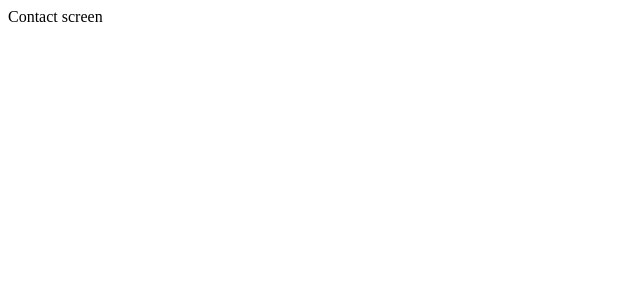
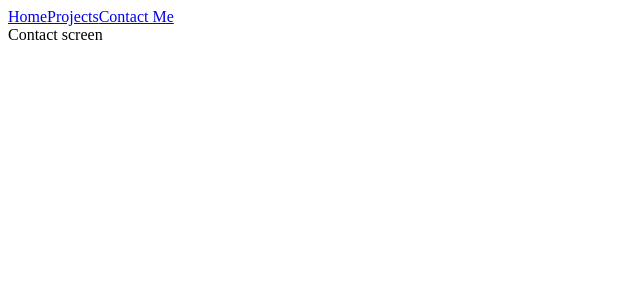
Before and after one commit to saraivais/saraivais.github.io, a React (Create React App) app: page /contact in a window 1280 px wide. Shown: the top 300 px of the page, without its empty margins (0-640 px from the left). Built offline with nearby package versions, Linux system fonts and the light colour scheme.

Commit message:
feat [Contact]: adds Header component

```diff
--- a/src/routes/Contact.jsx
+++ b/src/routes/Contact.jsx
@@ -1,7 +1,13 @@
 import React from 'react';
+import Header from '../components/Header';
 
 function Contact() {
-  return (<div>Contact screen</div>);
+  return (
+    <div>
+      <Header />
+      Contact screen
+    </div>
+  );
 }
 
 export default Contact;
```
